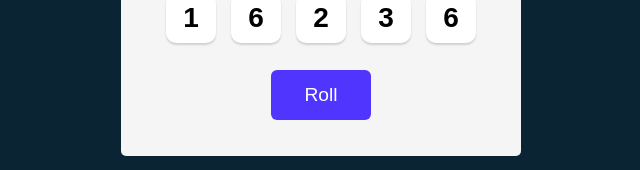
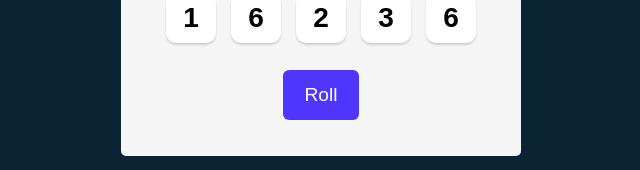
Before and after one commit to Akaiokaa/scrimba-tenzies-project, a React (Vite) app: page / in a window 1280 px wide. Shown: the part 444-614 px from the top of the page, without its empty margins (319-959 px from the left). Built offline with nearby package versions, Linux system fonts and the light colour scheme.

Commit message:
Detect if game is won

```diff
--- a/src/App.css
+++ b/src/App.css
@@ -12,7 +12,9 @@
 
 .roll-dice{
   height: 50px;
-  width: 100px;
+  white-space: nowrap;
+  width: auto;
+  padding: 6px 21px;
   border: none;
   border-radius: 6px;
   background-color: #5035FF;
--- a/src/App.jsx
+++ b/src/App.jsx
@@ -3,6 +3,15 @@ import Die from './components/Die.jsx'
 import {useState} from 'react'
 function App() {
   const [dice, setDice] = useState(generateAllNewDice)
+
+  let gameWon = false;
+
+  if(
+    dice.every(die => die.isHeld) &&
+    dice.every(die => die.randomNumber === dice[0].randomNumber)
+  ) {
+    gameWon = !gameWon
+  }
 
   function generateAllNewDice(){
     const newDice = []
@@ -19,14 +28,21 @@ function App() {
     return newDice
   }
 
-  function hold(id){
-    setDice(oldDice => {
-      return oldDice.map(die => {
-        return die.id === id ?
-          {...die, isHeld: !die.isHeld} :
-          die
-      })
-    })
+  // function hold(id){
+  //   setDice(oldDice => {
+  //     return oldDice.map(die => {
+  //       return die.id === id ?
+  //         {...die, isHeld : !die.isHeld} :
+  //         die
+  //     })
+  //   })
+  // }
+  function hold(id) {
+    setDice(oldDice => oldDice.map(die =>
+      die.id === id ?
+        { ...die, isHeld: !die.isHeld } :
+        die
+    ))
   }
 
   function rollDice(){
@@ -54,7 +70,8 @@ function App() {
         ))
         }
       </div>
-      <button className="roll-dice" onClick={rollDice}>Roll</button>
+      { gameWon ? <button className="roll-dice">New game</button> : <button className="roll-dice" onClick={rollDice}>Roll</button> }
+
     </main>
     </>
   )
```
